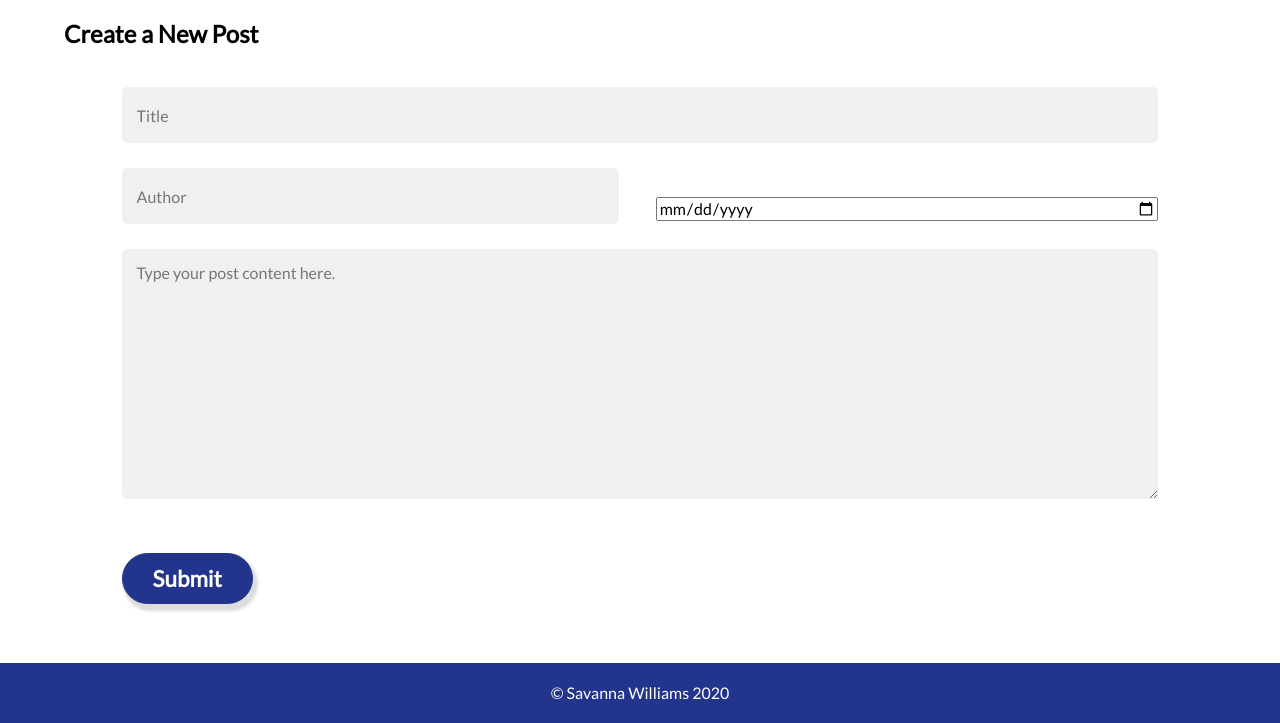
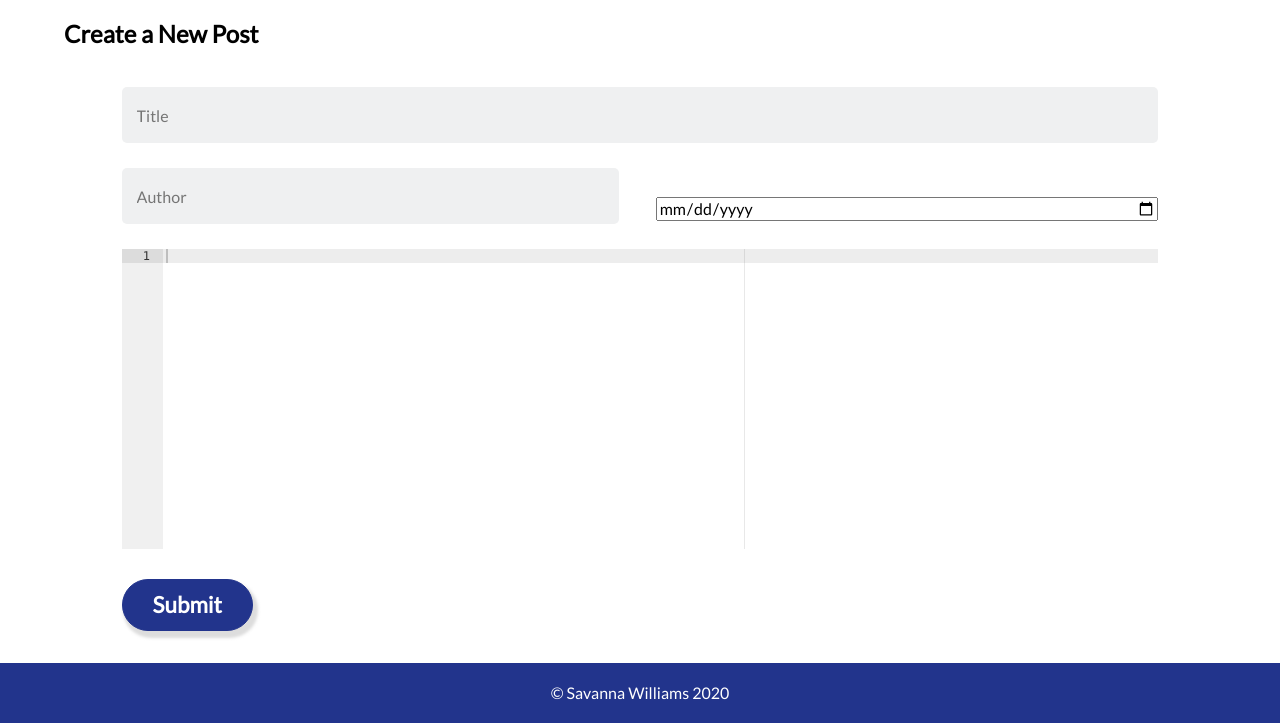
Before and after one commit to SavannaWilliams/blog-cms, a PHP site: page /post-submission.php in a window 1280 px wide. Shown: the part 77-800 px from the top of the page. Run offline with PHP 8.4, Linux system fonts and the light colour scheme; some libraries are stand-ins or nearby versions.

Commit message:
Add the Ace library to the post submission page.

```diff
--- a/css/styles.css
+++ b/css/styles.css
@@ -76,6 +76,10 @@ main {
     border: 1px solid #22348C;
 }
 
+#editor {
+    height: 300px;
+    width: 100%;
+}
 
 footer {
     background-color: #22348C;
@@ -120,11 +124,6 @@ footer p {
     margin-top: .5rem;
 }
 
-.post-content {
-    width: 70%;
-    margin: 0 auto;
-    line-height: 1.4rem;
-}
 
 /* =================================
   Post Submission Page Styles
@@ -163,18 +162,6 @@ input[type=text] {
     align-items: center;
 }
 
-#post-content {
-    display: inline-block;
-    height: 250px;
-    width: 100%;
-    border-radius: 5px;
-    border: none;
-    background-color: #eff0f1;
-    margin: 0 0 20px 0;
-    box-sizing: border-box;
-    padding: 15px;
-}
-
 .button {
     display: inline-block;
     background-color: #22348C;
--- a/head.php
+++ b/head.php
@@ -5,4 +5,6 @@
     <link href="https://fonts.googleapis.com/css2?family=Lato:ital@0;1&display=swap" rel="stylesheet">
     <link rel="stylesheet" href="css/normalize.css">
     <link rel="stylesheet" href="css/styles.css">
+
+
 </head>
--- a/js/script.js
+++ b/js/script.js
@@ -18,3 +18,27 @@ var options = {
 };
 
 new List('sortable-blog-list', options);
+
+// Ace editor initialization script
+var editor = ace.edit("editor");
+editor.session.setMode("ace/mode/html");
+
+
+// Submit button for post-submission.php
+
+$("#submit").click(function() {
+    var title = $("#title").val();
+    var author = $("#author").val();
+    var date = $("#date").val();
+    var content = editor.getValue();
+
+    $.post( "submit-post.php", {
+        title: title,
+        content: content,
+        author: author,
+        date: date
+    }).done(function() {
+        window.location = "/index.php";
+    });
+
+});
--- a/post-submission.php
+++ b/post-submission.php
@@ -17,8 +17,9 @@
                 <input type="text" placeholder="Author" id="author" name="author">
                 <input type="date" placeholder="Date" id="date" name="date">
             </div>
-            <textarea placeholder="Type your post content here." id="post-content" name="content"></textarea>
-            <input type="submit" class="button" value="Submit">
+            <div id="editor"></div>
+            <input type="submit" class="button" id= "submit" value="Submit">
+
         </form>
     </main>
 
--- a/scripts.php
+++ b/scripts.php
@@ -4,5 +4,8 @@
     <script src="https://code.jquery.com/jquery-3.5.1.min.js" integrity="sha256-9/aliU8dGd2tb6OSsuzixeV4y/faTqgFtohetphbbj0=" crossorigin="anonymous"></script>
     <!-- List.js -->
     <script src="//cdnjs.cloudflare.com/ajax/libs/list.js/1.5.0/list.min.js"></script>
+    <!-- Ace library -->
+    <script src="https://cdnjs.cloudflare.com/ajax/libs/ace/1.4.1/ace.js">
+    </script>
     <!-- My scripts -->
     <script src="js/script.js"></script>
```
